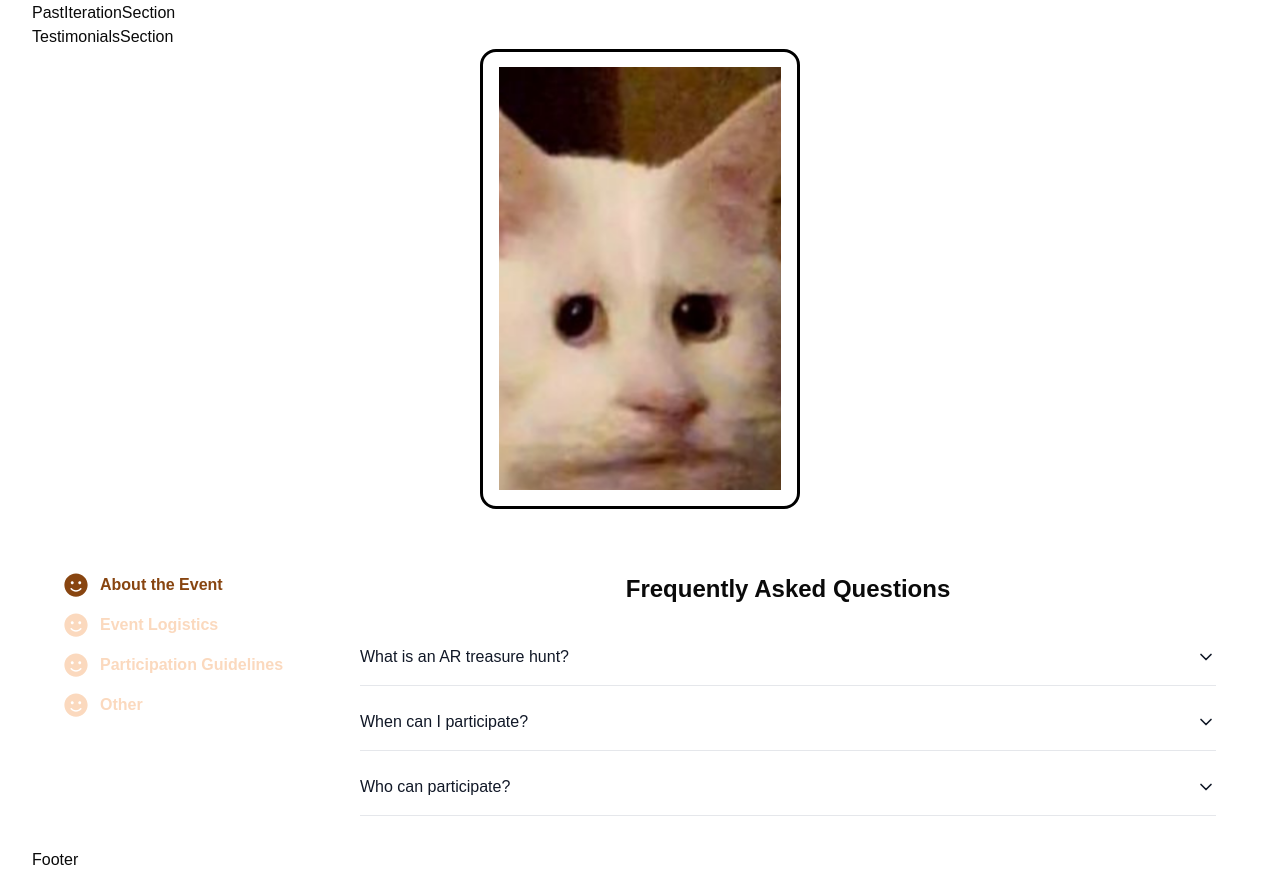
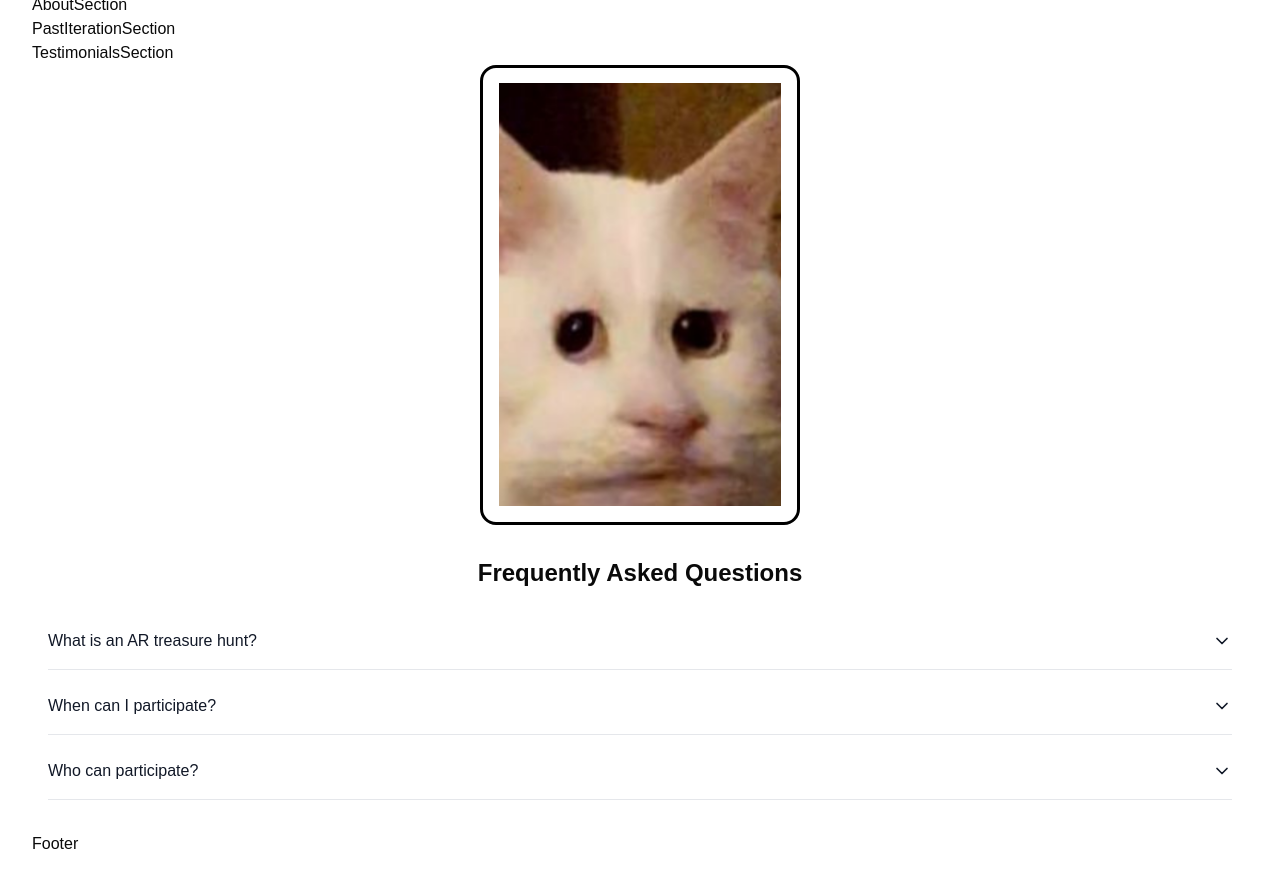
Before and after one commit to AR-Treasure-Hunt/theWebsite, a React (Vite) app: page / in a window 1280 px wide. Built offline with nearby package versions, Linux system fonts and the light colour scheme; no server answers; a web font is replaced by a local one.

Commit message:
removed the cateogories section .

```diff
--- a/src/sections/LandingSection/components/FAQSection/index.tsx
+++ b/src/sections/LandingSection/components/FAQSection/index.tsx
@@ -1,6 +1,5 @@
 import React, { useState } from 'react';
 import { ChevronDown } from 'lucide-react';
-import { FaSmile } from 'react-icons/fa';
 
 // Interface for FAQ items
 interface FAQItem {
@@ -9,7 +8,6 @@ interface FAQItem {
 }
 
 // Sample FAQ data
-// TODO: Consider moving this data to a separate file or fetching from an API
 const faqData: FAQItem[] = [
   {
     question: "What is an AR treasure hunt?",
@@ -53,74 +51,19 @@ const FAQItem: React.FC<FAQItem> = ({ question, answer }) => {
   );
 };
 
-// Category section component
-const CategoryList: React.FC = () => {
-  // State to manage the selected category
-  const [selectedCategory, setSelectedCategory] = useState<string>("About the Event");
-
-  // List of categories
-  // TODO: Consider moving this to a configuration file or fetching from an API
-  const categories = [
-    "About the Event",
-    "Event Logistics",
-    "Participation Guidelines",
-    "Other",
-  ];
-
-  // Handler for category selection
-  const handleCategoryClick = (category: string) => {
-    setSelectedCategory(category);
-  };
-
+// Main FAQ Section
+const FAQSection: React.FC = () => {
   return (
-    <div className="w-full md:w-1/4 px-4">
-      <ul className="space-y-4 mt-8 md:mt-0">
-        {categories.map((category) => (
-          <li
-            key={category}
-            className={`flex items-center space-x-3 cursor-pointer ${
-              selectedCategory === category ? "text-[#884510]" : "text-[#FBD9BE]"
-            }`}
-            onClick={() => handleCategoryClick(category)}
-          >
-            {/* Smile icon for each category */}
-            <FaSmile
-              className={`${
-                selectedCategory === category ? "text-[#884510]" : "text-[#FBD9BE]"
-              } w-6 h-6`}
-            />
-            <span className={`font-bold ${selectedCategory === category ? "text-brown-600" : ""}`}>
-              {category}
-            </span>
-          </li>
+    <div className="max-w-7xl mx-auto my-8 px-4">
+      <h2 className="text-2xl font-bold mb-6 text-center">Frequently Asked Questions</h2>
+      <div className="space-y-2">
+        {/* Render FAQ items */}
+        {faqData.map((faq, index) => (
+          <FAQItem key={index} question={faq.question} answer={faq.answer} />
         ))}
-      </ul>
-    </div>
-  );
-};
-
-// Main FAQ Section with Category List
-const FAQSectionWithCategories: React.FC = () => {
-  return (
-    <div className="max-w-7xl mx-auto my-8 px-4 flex flex-col md:flex-row">
-      {/* Combined Section */}
-      <div className="flex flex-col md:flex-row w-full mt-8">
-        {/* Category Section */}
-        <CategoryList />
-
-        {/* FAQ Section */}
-        <div className="faq-section w-full md:w-3/4 px-4">
-          <h2 className="text-2xl font-bold mb-6 text-center">Frequently Asked Questions</h2>
-          <div className="space-y-2">
-            {/* Render FAQ items */}
-            {faqData.map((faq, index) => (
-              <FAQItem key={index} question={faq.question} answer={faq.answer} />
-            ))}
-          </div>
-        </div>
       </div>
     </div>
   );
 };
 
-export default FAQSectionWithCategories;
+export default FAQSection;
```
